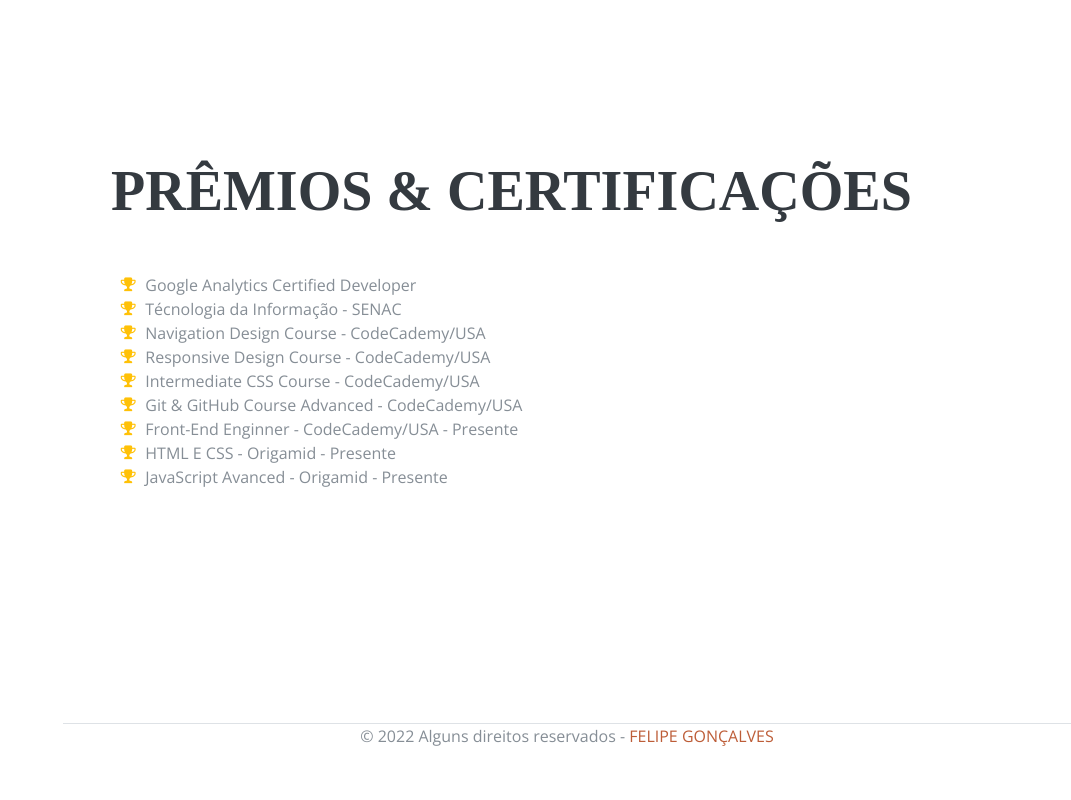
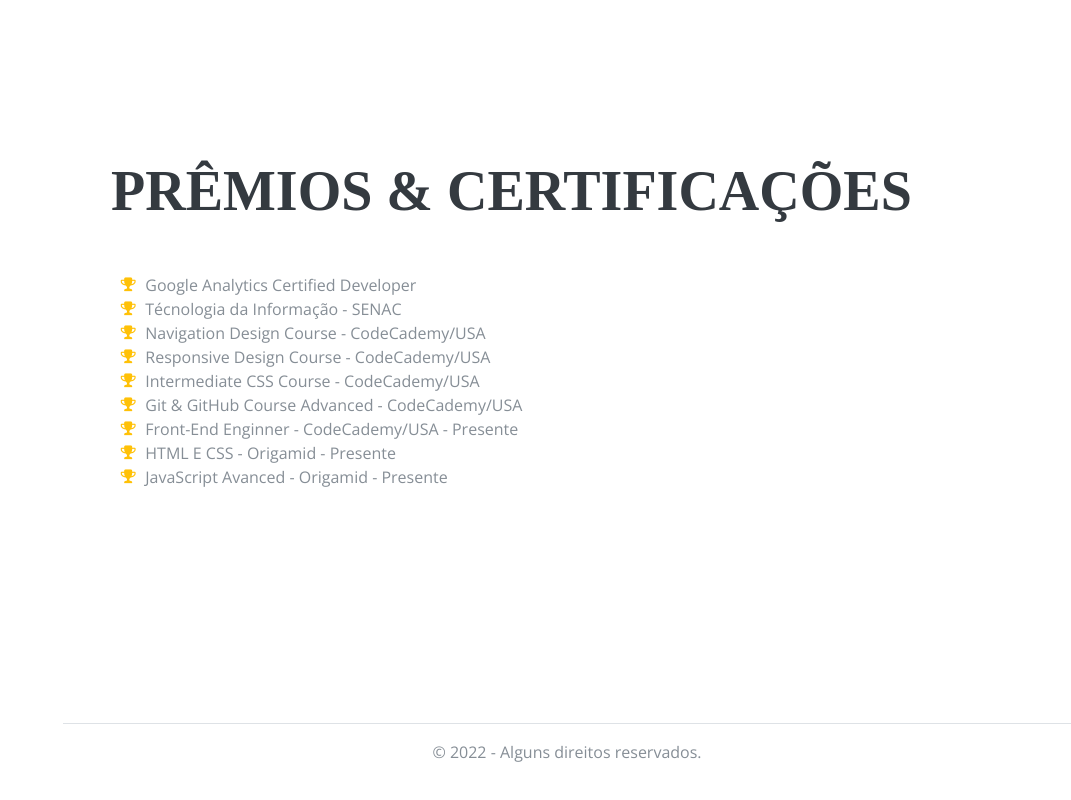
Before and after one commit to felpsg/portfolio-dev, a plain HTML site: page index.html in a window 1280 px wide. Shown: the part 4512-5312 px from the top of the page, without its empty margins (209-1280 px from the left). Before the commit the page ends 5260 px from the top, so only its background shows below. Drawn offline with nearby package versions, Linux system fonts and the light colour scheme; a web font is replaced by a local one.

Commit message:
Update index.html

```diff
--- a/index.html
+++ b/index.html
@@ -340,9 +340,12 @@
       </div>
     </section>
 
-    <div class="text-center">
-      &copy 2022 Alguns direitos reservados - <a href="./index.html">FELIPE GONÇALVES</a>
-    </div>
+
+    <footer class="page-footer font-small blue mb-5">
+      <div class="footer-copyright text-center py-3">© 2022 - Alguns direitos reservados.
+        <a class="mb-5" href="./index.html"></a>
+      </div>
+    </footer>
   </div>
 
   <!-- Bootstrap core JavaScript -->
```
